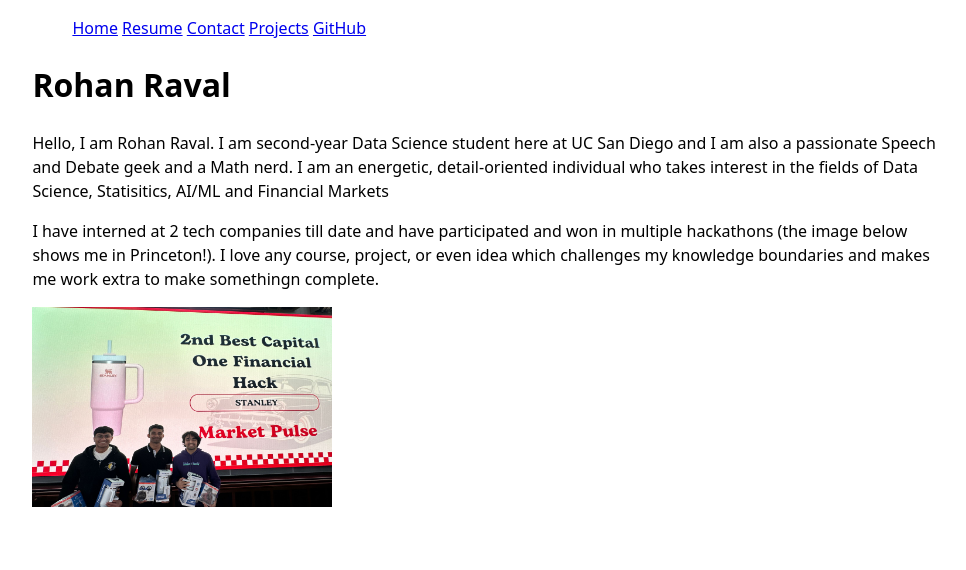
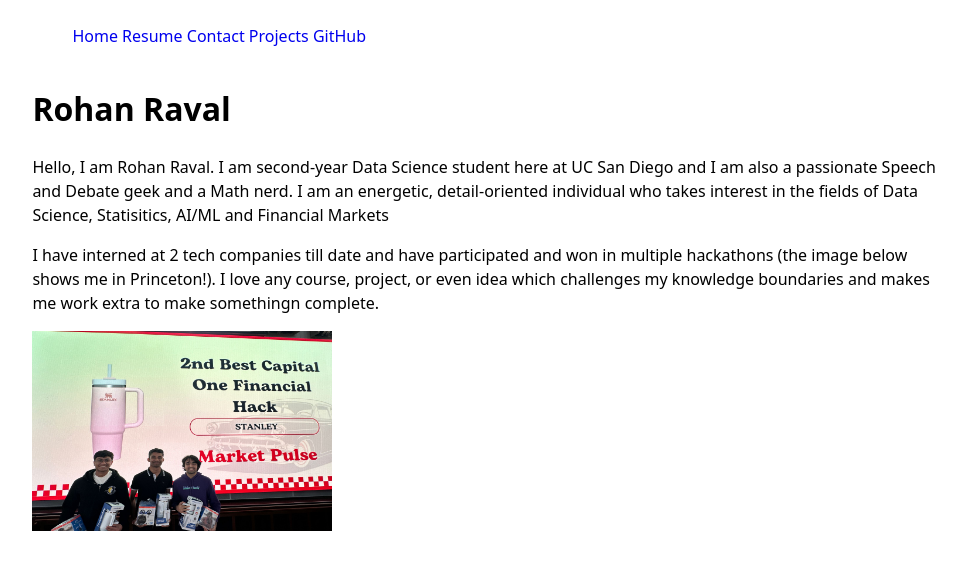
Before and after one commit to rohanraval2/portfolio, a plain HTML site: page index.html in a window 1280 px wide. Shown: the whole page, without its empty margins (150-1116 px from the left). Drawn offline with Linux system fonts and the light colour scheme.

Commit message:
changes for lab02

```diff
--- a/index.html
+++ b/index.html
@@ -9,11 +9,11 @@
 <body>
     <nav>
         <ul>
-            <li><a href="/portfolio/index.html">Home</a></li>
-            <li><a href="/portfolio/resume/index.html">Resume</a></li>
-            <li><a href="/portfolio/contact/index.html">Contact</a></li>
-            <li><a href="/portfolio/projects/index.html">Projects</a></li>
-            <li><a href="https://github.com/rohanraval2" target="_blank">GitHub</a></li>
+            <li><a href="/portfolio/index.html" class="current">Home</a></li>
+            <li><a href="/portfolio/resume/index.html" class="current">Resume</a></li>
+            <li><a href="/portfolio/contact/index.html" class="current">Contact</a></li>
+            <li><a href="/portfolio/projects/index.html" class="current">Projects</a></li>
+            <li><a href="https://github.com/rohanraval2" target="_blank" class="current">GitHub</a></li>
         </ul>
     </nav>
     <h1>Rohan Raval</h1>
--- a/style.css
+++ b/style.css
@@ -6,6 +6,19 @@
     max-width: 1020ch;
     margin-inline: max(1em, (100% - 100ch) / 2);
 
+    a.current {
+      display: contents;
+      flex: 10;
+    }
+
+    nav {
+      display: flex;
+      text-decoration: none;
+      color: inherit;
+
+
+    }
+
     ul {
       li {
         display: contents;
```
